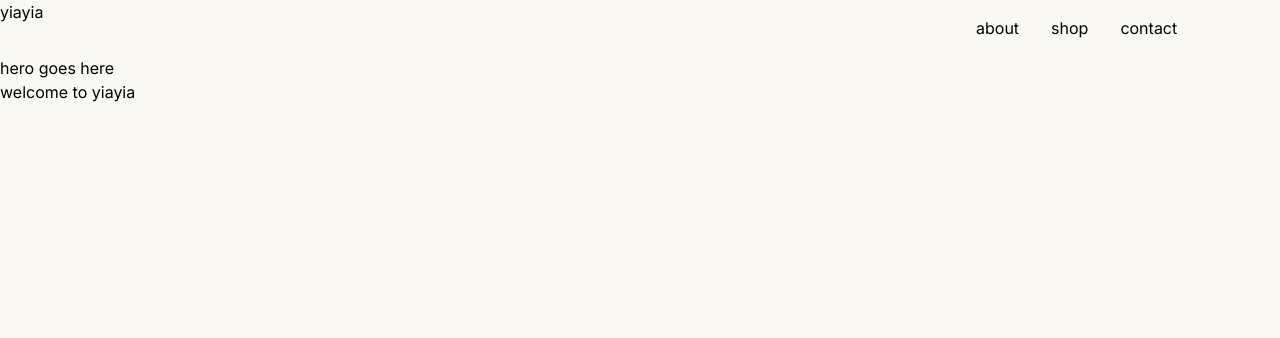
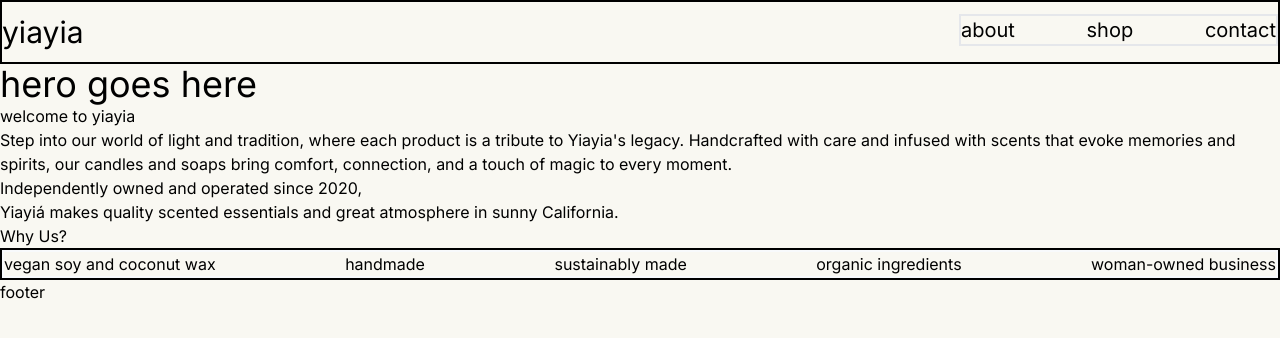
Before and after one commit to megamba/Yiayia-Candles, a Next.js app: page / in a window 1280 px wide. Shown: the top 338 px of the page. Built offline with nearby package versions, Linux system fonts and the light colour scheme.

Commit message:
added mappable why us component

```diff
--- a/src/app/layout.tsx
+++ b/src/app/layout.tsx
@@ -16,6 +16,7 @@ const outfit = Outfit({ subsets: ["latin"] });
 
 // comoponents
 import Header from "../components/header/header";
+import Footer from "../components/footer/footer";
 
 
 export const metadata: Metadata = {
@@ -33,6 +34,7 @@ export default function RootLayout({
       <body className={inter.className}>
         <Header />
         {children}
+        <Footer />
       </body>
     </html>
   );
--- a/src/app/page.tsx
+++ b/src/app/page.tsx
@@ -1,3 +1,5 @@
+import WhyUsBanner from "@/components/whyUsBanner/whyUsBanner";
+
 
 
 export default function Home() {
@@ -5,14 +7,32 @@ export default function Home() {
     <main className="">
 
       <div>
-        <p className="text4xl">
+        <p className="text-4xl">
           hero goes here
         </p>
       </div>
 
       <div>
-        welcome to yiayia
+        <h1>welcome to yiayia</h1>
+        <p>
+          Step into our world of light and tradition, where each product is a tribute
+          to Yiayia's legacy. Handcrafted with care and infused with scents that evoke
+          memories and spirits, our candles and soaps bring comfort, connection, and a
+          touch of magic to every moment.
+        </p>
       </div>
+
+      <div>
+        <h4>
+          Independently owned and operated since 2020,
+        </h4>
+        <p>
+          Yiayiá makes quality scented essentials and great atmosphere in sunny California.
+        </p>
+      </div>
+
+
+      <WhyUsBanner />
 
 
     </main>
--- /dev/null
+++ b/src/components/footer/footer.tsx
@@ -0,0 +1,12 @@
+import React from 'react';
+import Link from 'next/link';
+
+export default function Header() {
+  return (
+    <div>
+      <p>
+        footer
+      </p>
+    </div>
+  );
+};
--- a/src/components/header/header.tsx
+++ b/src/components/header/header.tsx
@@ -6,9 +6,9 @@ import Navbar from '../navbar/navbar'
 export default function Header() {
     return (
         // root container of header
-      <div className="flex w-full max-w-7xl mx-auto">
+      <div className="border-black border-2 flex w-full max-w-7xl mx-auto pt-3 pb-3">
 
-        <div className='w-1/4'>yiayia</div>
+        <div className='w-1/4 text-3xl'>yiayia</div>
 
         <div className='w-1/2'>{/* spacer */}</div>
 
@@ -20,4 +20,4 @@ export default function Header() {
 
       </div>
     );
-  };
+};
--- a/src/components/navbar/navbar.tsx
+++ b/src/components/navbar/navbar.tsx
@@ -25,9 +25,9 @@ export default function Navbar() {
   return (
     <div>
       <nav>
-        <ul className="flex flex-row space-evenly">
+        <ul className="border-slatte-50 border-2 flex flex-row justify-between">
           {navLinks.map((link) => (
-              <Link href={link.path} key={link.name} className='p-4'>
+              <Link href={link.path} key={link.name} className='text-xl'>
                 <li>{link.name}</li>
               </Link>
             ))
--- /dev/null
+++ b/src/components/whyUsBanner/whyUsBanner.tsx
@@ -0,0 +1,50 @@
+import React from "react";
+
+interface WhyUsBubbleInfo {
+    title: string;
+    image: string;
+}
+
+const whyUsBannerInfo: WhyUsBubbleInfo[] = [
+  {
+    title: 'vegan soy and coconut wax',
+    image: ''
+  },
+  {
+    title: 'handmade',
+    image: ''
+  },
+  {
+    title: 'sustainably made',
+    image: ''
+  },
+  {
+    title: 'organic ingredients',
+    image: ''
+  },
+  {
+    title: 'woman-owned business',
+    image: ''
+  },
+]
+
+
+
+export default function WhyUsBanner() {
+
+  return(
+    <div>
+      <h2>Why Us?</h2>
+
+      {/* bubble coontainier */}
+      <div className="border-black border-2 ">
+        <ul className="border-slate-50 border-2 flex flex-row justify-between">
+          {whyUsBannerInfo.map((info) => (
+            <li>{info.title}</li>
+          ))}
+        </ul>
+      </div>
+    </div>
+  );
+
+}
```
